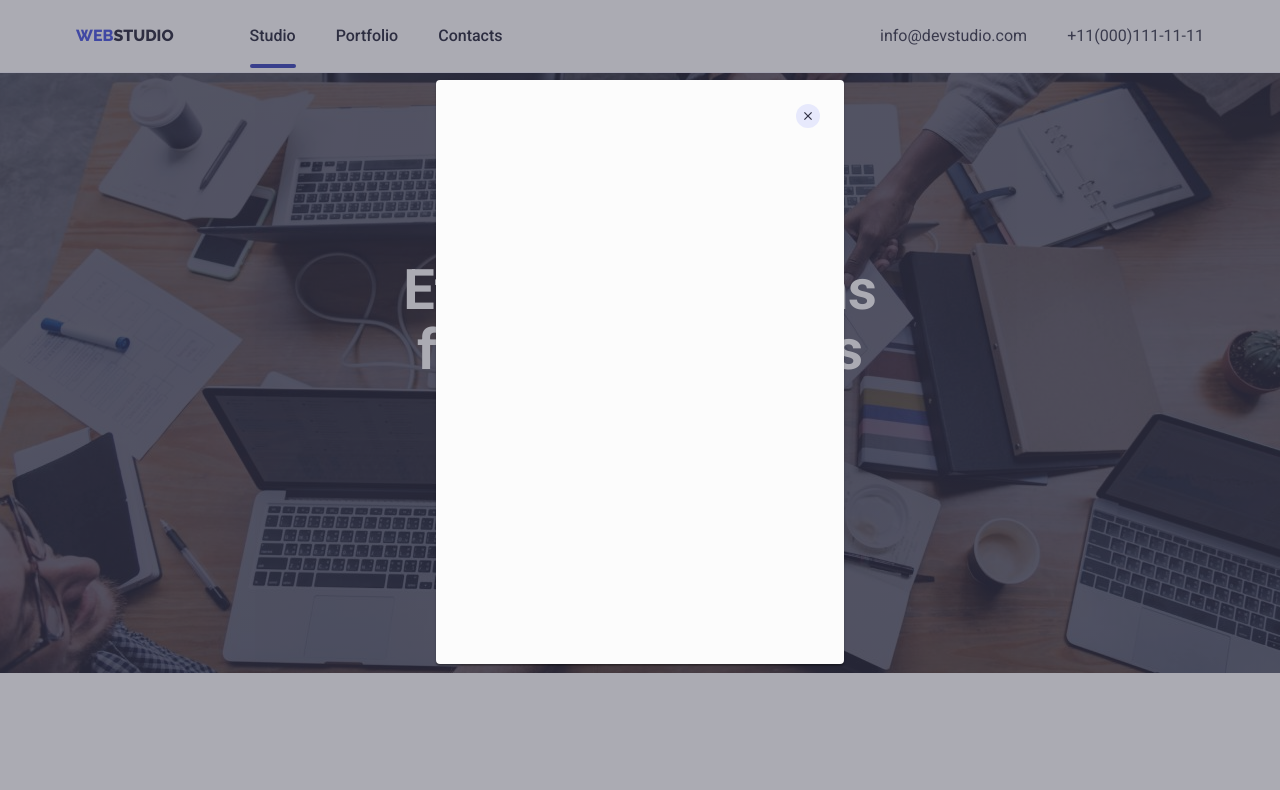
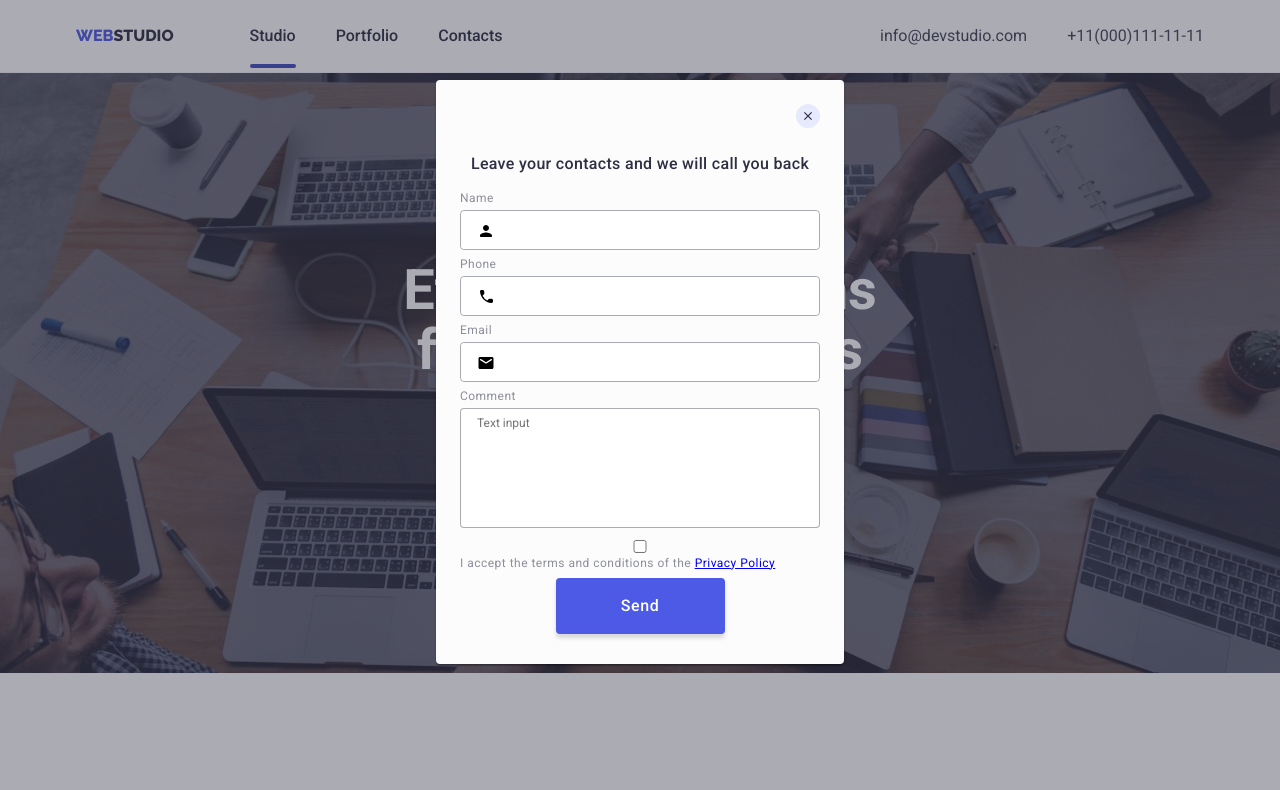
Before and after one commit to MacTur/goit-markup-hw-06, a plain HTML site: page index.html in a window 1280 px wide. Both pictures are taken after a click on the button "Order Service". Shown: the top 790 px of the page. Drawn offline with nearby package versions, Linux system fonts and the light colour scheme.

Commit message:
added modal form

```diff
--- a/css/styles.css
+++ b/css/styles.css
@@ -22,6 +22,7 @@ body {
 
 button {
   border: none;
+  padding: 0;
 }
 
 ul,
@@ -254,9 +255,90 @@ header {
   transition: var(--transition);
 }
 
+.form-description {
+  display: block;
+  text-align: center;
+  padding-top: 72px;
+  font-weight: 500;
+  line-height: 150%;
+  letter-spacing: 0.32px;
+}
+
 .order-service-form {
   display: flex;
   flex-direction: column;
+  width: 360px;
+  gap: 8px;
+  margin: auto;
+  margin-top: 16px;
+  color: var(--brand-color8);
+  font-size: 12px;
+  line-height: 116.667%;
+  letter-spacing: 0.48px;
+  accent-color: var(--brand-color6);
+}
+
+.order-service-form input {
+  border: none;
+  width: 360px;
+  border-radius: 4px;
+  outline: transparent;
+}
+
+.form-input-wrapper {
+  display: flex;
+  position: relative;
+  row-gap: 8px;
+  width: 360px;
+  height: 40px;
+  border: solid 1px;
+  border-radius: 4px;
+  border: 1px solid var(--navyblue-modal, rgba(46, 47, 66, 0.4));
+  margin-top: 4px;
+}
+
+.form-input-wrapper:focus,
+.form-text-area:focus {
+  fill: var(--brand-color2);
+  border-color: var(--brand-color2);
+}
+
+.form-input-wrapper input {
+  padding-left: 38px;
+}
+
+.form-input-svg {
+  position: absolute;
+  fill: black;
+  height: 24px;
+  width: 18px;
+  top: 8px;
+  left: 16px;
+}
+
+.form-text-area {
+  width: 360px;
+  height: 120px;
+  resize: none;
+  outline: transparent;
+  padding: 8px 16px;
+  margin-top: 4px;
+  border-radius: 4px;
+  border: 1px solid var(--navyblue-modal, rgba(46, 47, 66, 0.4));
+}
+
+.form-button {
+  margin: 0 auto;
+  width: 169px;
+  height: 56px;
+  font-size: 16px;
+  font-weight: 500;
+  line-height: 150%;
+  letter-spacing: 0.64px;
+  border-radius: 4px;
+  color: var(--brand-color5);
+  background: var(--brand-color2);
+  box-shadow: 0px 4px 4px 0px rgba(0, 0, 0, 0.15);
 }
 
 .filter-buttons {
@@ -282,7 +364,9 @@ header {
 }
 
 .filter-buttons button:focus,
-.filter-buttons button:hover {
+.filter-buttons button:hover,
+.form-button:focus,
+.form-button:hover {
   color: var(--brand-color5);
   background-color: var(--brand-color6);
   box-shadow: 0px 2px 2px 0px rgba(0, 0, 0, 0.12),
--- a/index.html
+++ b/index.html
@@ -43,7 +43,45 @@
                   <use href="./images/icons.svg#icon-close-button-icon"></use>
                 </svg>
               </button>
-
+              <p class="form-description">Leave your contacts and we will call you back</p>
+              <form action="#" class="order-service-form">
+                <div>
+                <label for="name">Name</label>
+                <div class="form-input-wrapper">
+                  <svg class="form-input-svg">
+                    <use href="./images/icons.svg#icon-person"></use>
+                  </svg>
+                <input type="name" name="name" id="name" required>
+                </div>
+                </div>
+                <div>
+                <label for="phone">Phone</label>
+                <div class="form-input-wrapper">
+                  <svg class="form-input-svg">
+                    <use href="./images/icons.svg#icon-phone"></use>
+                  </svg>
+                <input type="phone" name="phone" id="phone" required>
+                </div>
+                </div>
+                <div>
+                <label for="email">Email</label>
+                <div class="form-input-wrapper">
+                  <svg class="form-input-svg">
+                    <use href="./images/icons.svg#icon-email"></use>
+                  </svg>
+                <input type="email" name="email" id="email" required>
+                </div>
+                </div>
+                <div>
+                <label for="comment">Comment</label>
+                <textarea class="form-text-area" name="comment" id="comment" placeholder="Text input"></textarea>
+                </div>
+                <div>
+                <input type="checkbox" name="policy" id="policy" required>
+                <label for="policy">I accept the terms and conditions of the <a href="#">Privacy Policy</a></label>
+                </div>
+                <button class="form-button" type="submit">Send</button>
+              </form>
             </div>
           </div>
         </section>
```
